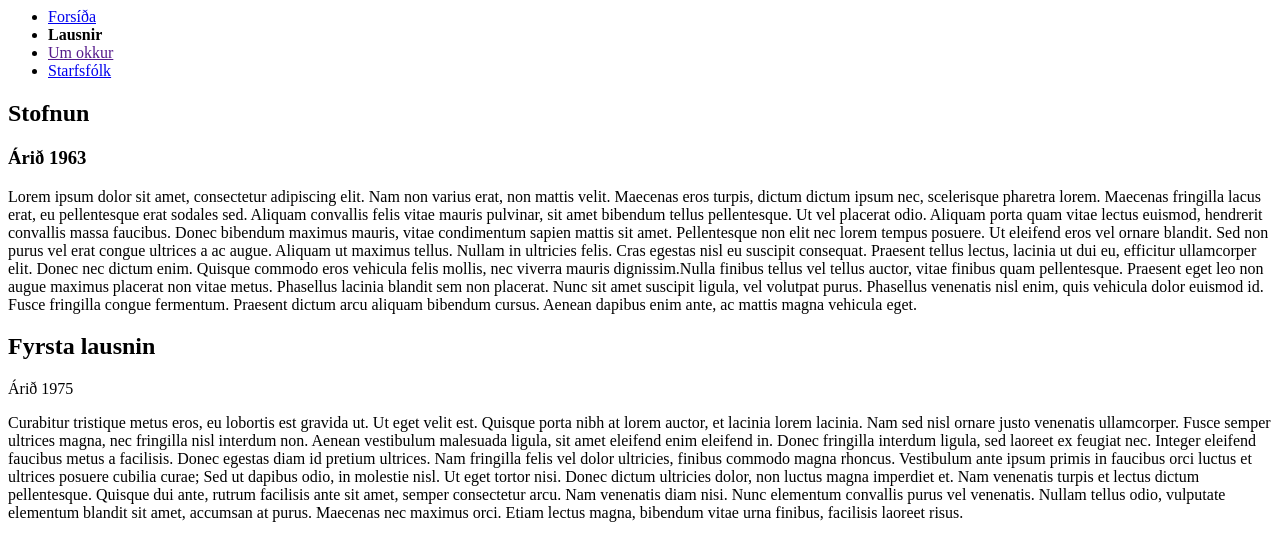
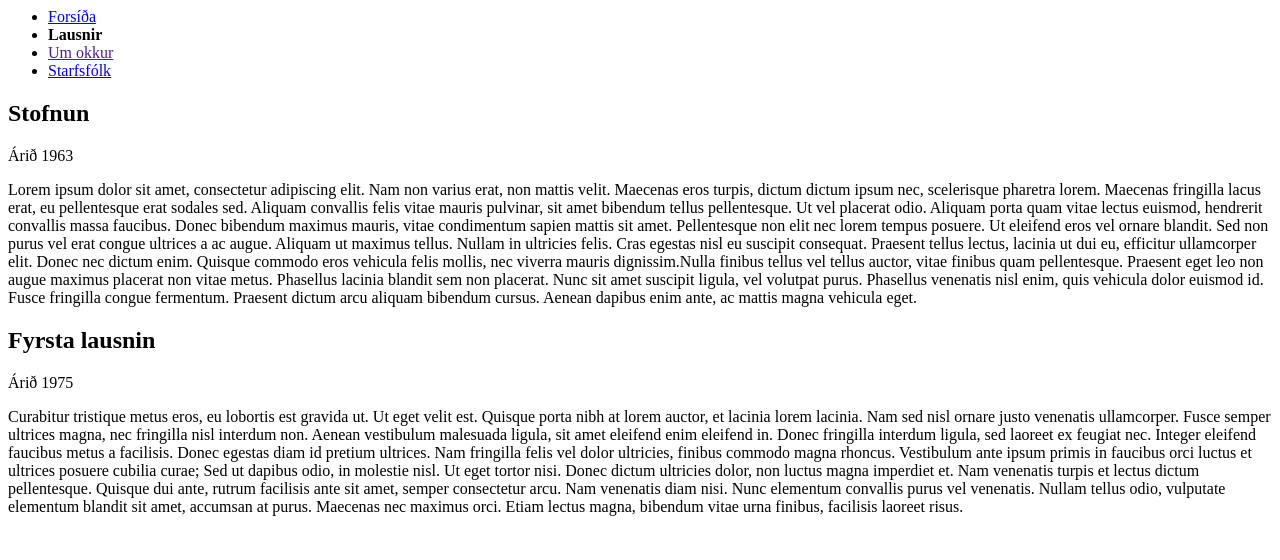
Before and after one commit to JuanTorres94/wefforritunH1, a plain HTML site: page sidur/um-okkur.html in a window 1280 px wide. Drawn offline with Linux system fonts and the light colour scheme.

Commit message:
skipulegga aðeins betur fyrir css

```diff
--- a/sidur/um-okkur.html
+++ b/sidur/um-okkur.html
@@ -21,10 +21,15 @@
   </ul>
 </nav>
 
-          <main id="efni" class="content">
-        <section>
+
+<!-- main body fyrir textann, undir class "Main content"-->
+          <main>
+
+            <!-- Main body-->
+        <section class = "Main content">
           <h2>Stofnun</h2>
-          <h3>Árið 1963</h3>
+
+          <p class ="year">Árið 1963 </p>
           <p>
             Lorem ipsum dolor sit amet, consectetur adipiscing elit. Nam non
             varius erat, non mattis velit. Maecenas eros turpis, dictum dictum
@@ -46,12 +51,12 @@
             Praesent dictum arcu aliquam bibendum cursus. Aenean dapibus enim
             ante, ac mattis magna vehicula eget.
           </p>
-        </section>
 
 
-        <section>
+
+
           <h2>Fyrsta lausnin</h2>
-          <p>Árið 1975</p>
+          <p class = "year">Árið 1975</p>
           <p>
             Curabitur tristique metus eros, eu lobortis est gravida ut. Ut eget
             velit est. Quisque porta nibh at lorem auctor, et lacinia lorem
```
